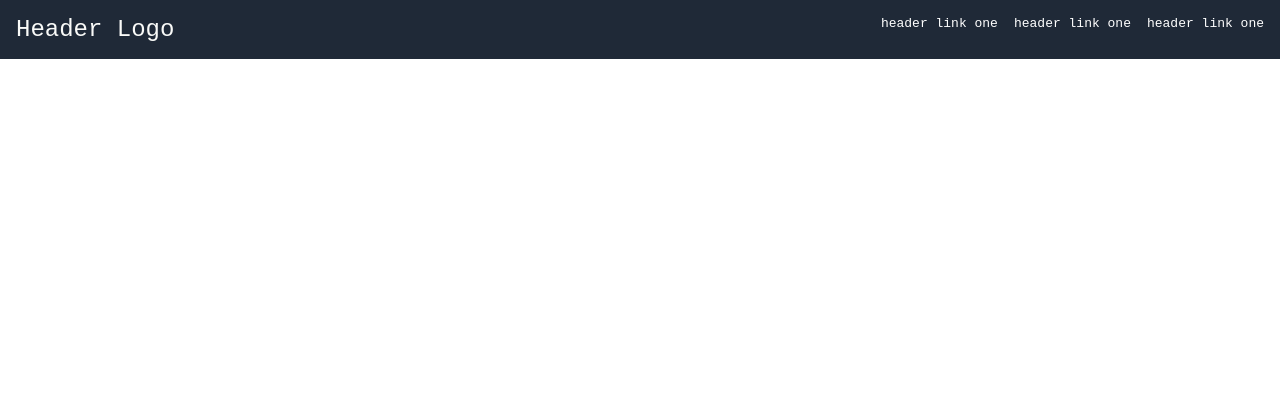
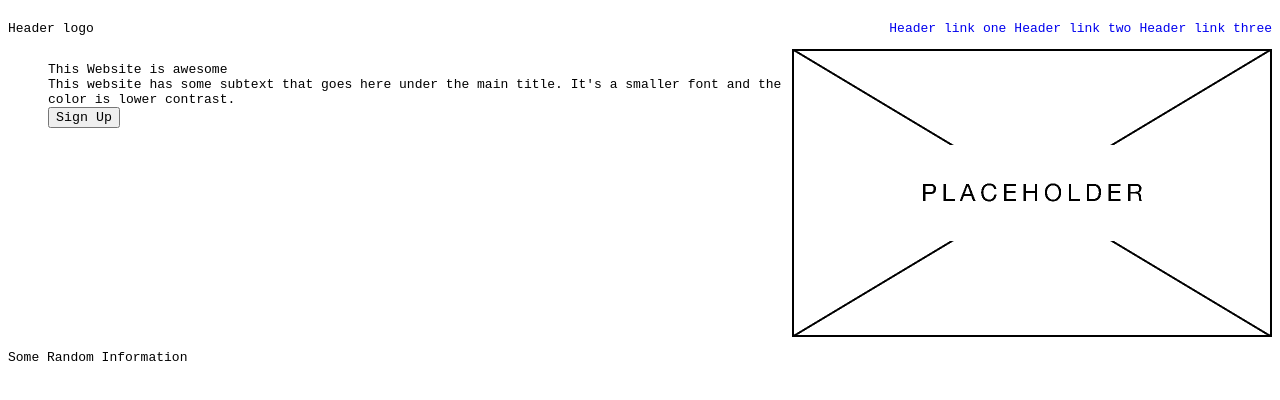
Before and after one commit to ricardo-hz/landing-page, a plain HTML site: page index.html in a window 1280 px wide. Drawn offline with Linux system fonts and the light colour scheme.

Commit message:
Begin foundation for below header and information

```diff
--- a/index.html
+++ b/index.html
@@ -7,12 +7,31 @@
     </head>
     <body>
         <div class="header">
-            <ul>
-                <li class="logo">Header Logo</li>
-                <li class="header-link">header link one</li>
-                <li class="header-link">header link one</li>
-                <li class="header-link">header link one</li>
-            </ul>
+        <ul class="header-logo">
+            <li>Header logo</li>
+        </ul>
+        <ul class="header-links">
+            <li><a href = #>Header link one</a></li>
+            <li><a href = #>Header link two</a></li>
+            <li><a href = #>Header link three</a></li>
+        </ul>
+        </div>
+
+        <div class="below-header">
+            <div class="text">
+                <ul>
+                    <li>This Website is awesome</li>
+                    <li>This website has some subtext that goes here
+                        under the main title. It's a smaller font and
+                        the color is lower contrast.</li>
+                    <li><button>Sign Up</button></li>
+                </ul>
+            </div>
+            <img src = "./img/placeholder.png" alt="Placeholder alt text for placeholder image">
+        </div>
+
+        <div class="random-information">
+            <p>Some Random Information</p>
         </div>
     </body>
 <html>
--- a/styles.css
+++ b/styles.css
@@ -2,44 +2,30 @@
     font-family: monospace;
 }
 
-body{
+.header{
     display: flex;
-    flex-direction: column;
+    justify-content: space-between;
+}
+
+.header-links,
+.header-logo{
+    display: flex;
+    flex: 0 0 auto;
     padding: 0;
-    margin: 0;
+}
+
+.header-links{
+    gap: 8px;
 }
 
 ul{
-    display: flex;
-    flex-direction: row;
-    list-style-type: none;
-    margin: 0;
-    padding: 0;
-    gap: 16px;
-    flex: 1;
-
+    list-style: none;
 }
 
-.header{
-    background-color: #1F2937;
-    padding: 16px;
-    color: white;
+a{
+    text-decoration: none;
 }
 
-.logo,
-.header-links{
+.below-header{
     display: flex;
-    flex-direction: row;
-    flex: 1;
 }
-
-.logo{
-    justify-self: flex-start;
-    font-size: 24px;
-    color: #F9FAF8;
-    margin-right: 96px;
-}
-
-.header-links{
-    justify-self: flex-end;
-}
```
Also changed, not shown: desired-outcome/desired-outcome.png (added), desired-outcome/style.png (added), img/placeholder.png (added).
